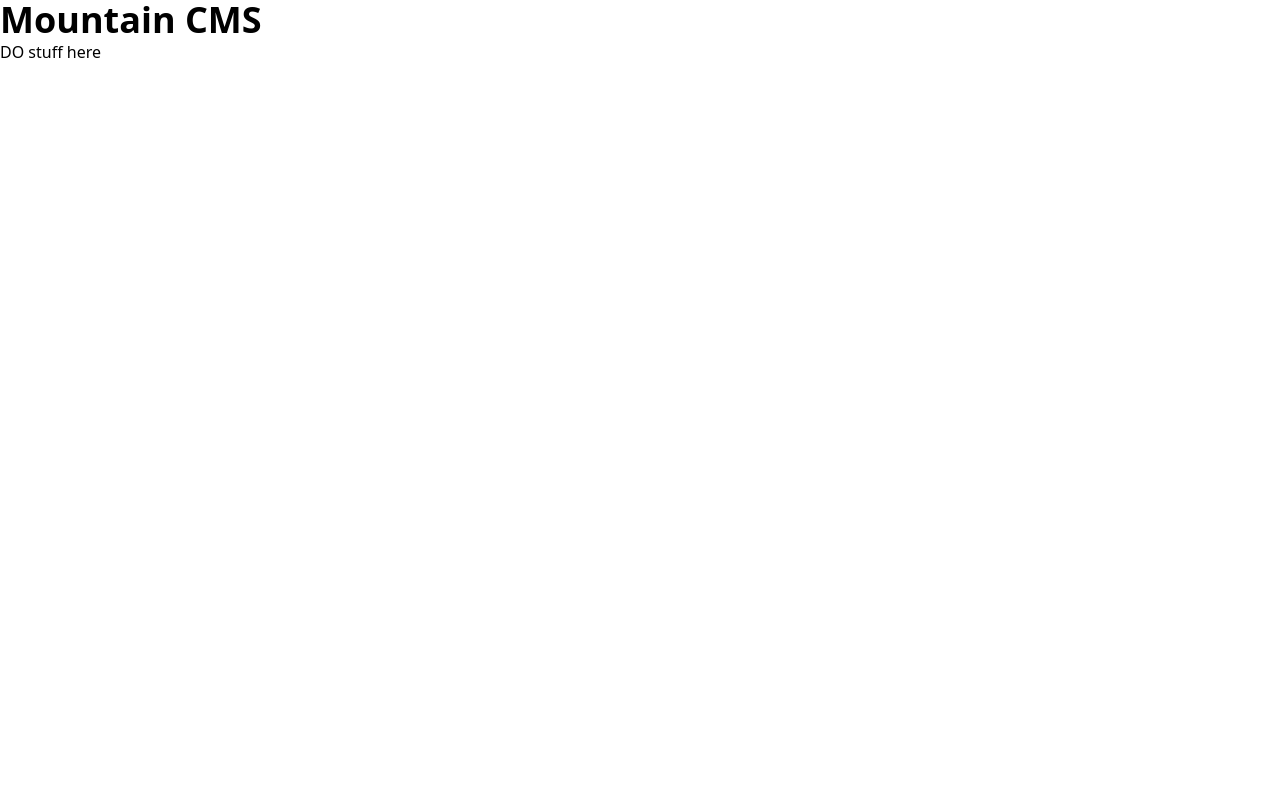
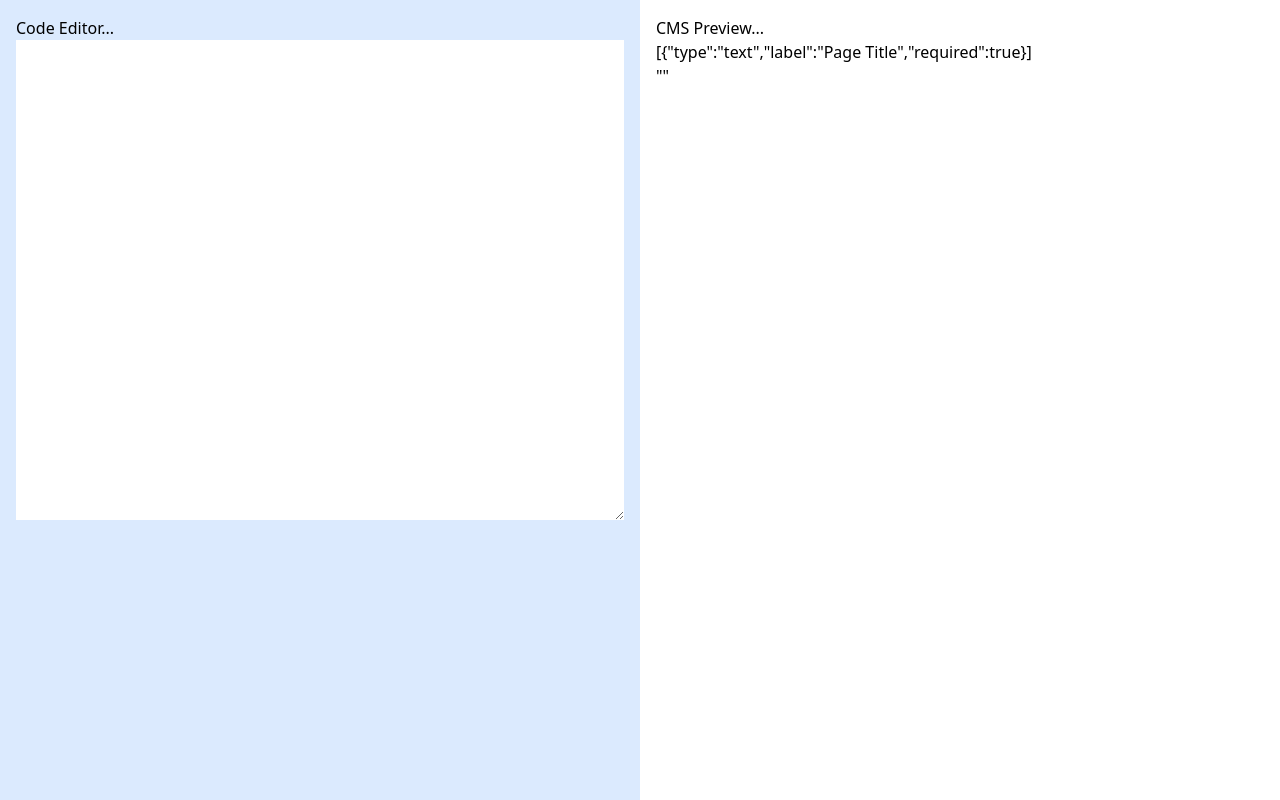
Before and after one commit to garrettbland/mountaincms-play, a React (Vite) app: page / in a window 1280 px wide. Built offline with nearby package versions, Linux system fonts and the light colour scheme.

Commit message:
feat: quick setup of components, types

```diff
--- /dev/null
+++ b/src/components/Editor.tsx
@@ -0,0 +1,23 @@
+import { useState } from 'react'
+
+interface EditorProps {
+  onChange: (rawString: string) => void
+}
+
+export const Editor = ({ onChange }: EditorProps) => {
+  //   const [value, setValue] = useState('')
+
+  const handleChange = (event: React.ChangeEvent<HTMLTextAreaElement>) => {
+    // setValue(event.target.value)
+    onChange(event.target.value)
+  }
+
+  return (
+    <>
+      <p>Code Editor...</p>
+      <textarea rows={20} onChange={handleChange} className="w-full"></textarea>
+    </>
+  )
+}
+
+export default Editor
--- /dev/null
+++ b/src/components/Preview.tsx
@@ -0,0 +1,18 @@
+import { CMSObjectType } from '../types'
+
+interface PreviewProps {
+  items: CMSObjectType[]
+  rawCode: string
+}
+
+export const Preview = ({ items, rawCode }: PreviewProps) => {
+  return (
+    <>
+      <p>CMS Preview...</p>
+      <p>{JSON.stringify(items)}</p>
+      <p>{JSON.stringify(rawCode)}</p>
+    </>
+  )
+}
+
+export default Preview
--- /dev/null
+++ b/src/types.ts
@@ -0,0 +1,5 @@
+export interface CMSObjectType {
+  type: 'text' | 'content'
+  label: string
+  required: boolean
+}
--- a/src/views/Playground.tsx
+++ b/src/views/Playground.tsx
@@ -1,9 +1,27 @@
+import { useState } from 'react'
+import Editor from '../components/Editor'
+import Preview from '../components/Preview'
+import { CMSObjectType } from '../types'
+
 export const Playground = () => {
+  const [editorValue, setEditorValue] = useState('')
+  const [cmsObjects, setCMSObjects] = useState<CMSObjectType[]>([
+    {
+      type: 'text',
+      label: 'Page Title',
+      required: true,
+    },
+  ])
+
   return (
-    <>
-      <h1 className="text-4xl font-bold">Mountain CMS</h1>
-      <p>DO stuff here</p>
-    </>
+    <div className="flex flex-row h-screen overflow-hidden">
+      <div className="w-1/2 bg-blue-100 overflow-y-scroll overflow-x-scroll p-4">
+        <Editor onChange={(rawCode: string) => setEditorValue(rawCode)} />
+      </div>
+      <div className="w-1/2 bg-blue-red overflow-y-scroll overflow-x-scroll p-4">
+        <Preview items={cmsObjects} rawCode={editorValue} />
+      </div>
+    </div>
   )
 }
 
```
Also changed, not shown: 1 other file (tests, documents, lock files or other folders).
